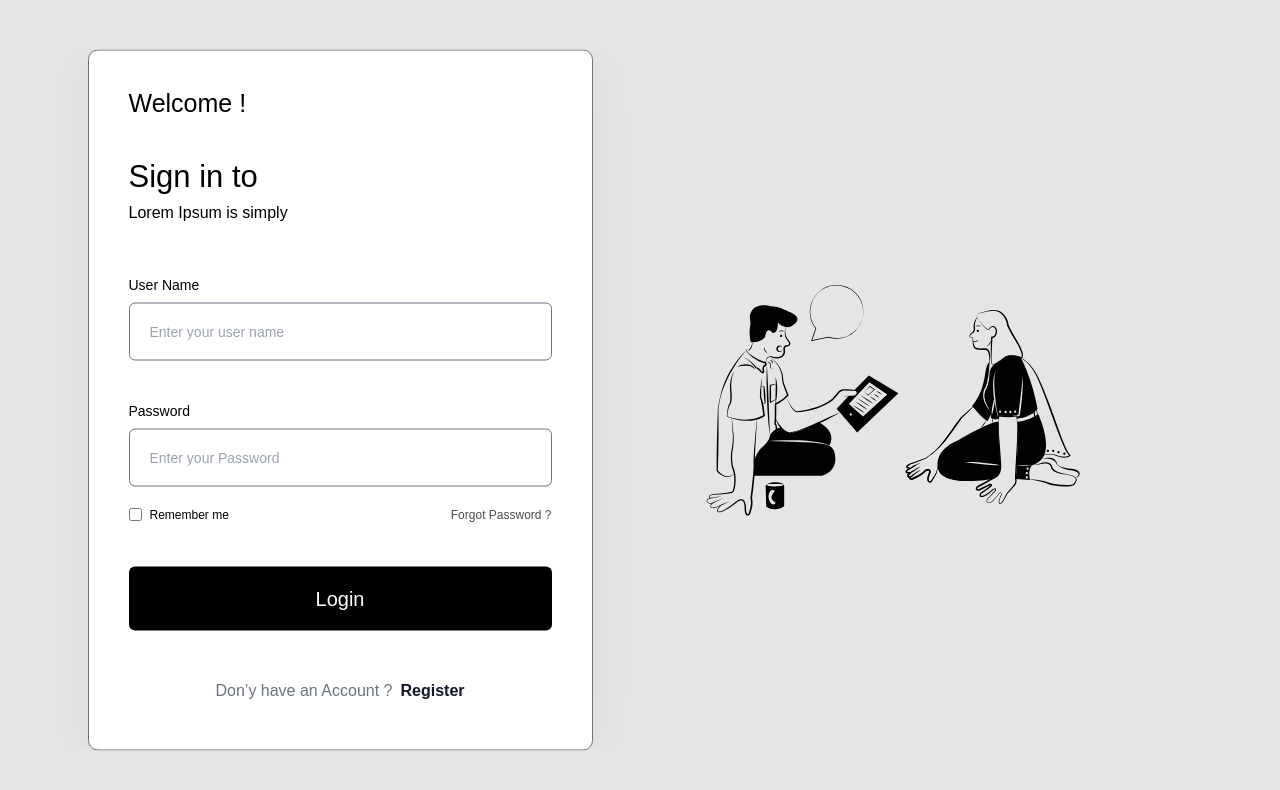
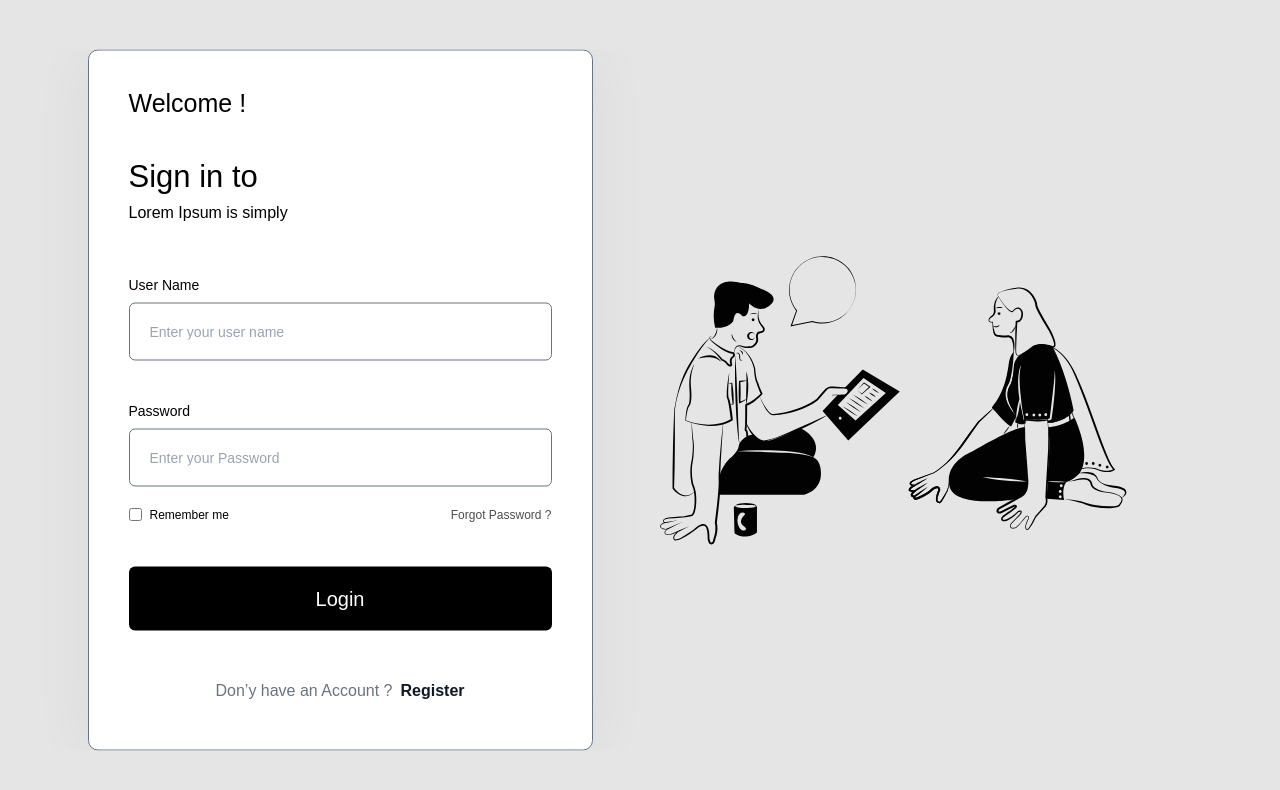
Before and after one commit to suFi7867/expertia_ai_assignment, a Next.js app: page /login in a window 1280 px wide. Shown: the top 790 px of the page. Built offline with nearby package versions, Linux system fonts and the light colour scheme.

Commit message:
RESPNSIVENESS DONE

```diff
--- a/src/pages/login/index.jsx
+++ b/src/pages/login/index.jsx
@@ -84,7 +84,7 @@ export default function Login() {
          </div>
 
 
-          <img className="bg-cover bg-center hidden lg:block width-[100%] lg:w-[50%]" src='./image.svg' />
+          <img className="bg-cover bg-center hidden lg:block w-[100%] scale-125 lg:w-[50%]" src='./image.svg' />
 
 
        </div>
--- a/src/pages/register/index.jsx
+++ b/src/pages/register/index.jsx
@@ -102,7 +102,7 @@ export default function Register() {
             </div>
 
 
-            <img className="bg-cover bg-center hidden lg:block width-[100%] lg:w-[50%]" src='./image.svg' />
+            <img className="bg-cover bg-center hidden lg:block w-[100%] scale-125 lg:w-[50%]" src='./image.svg' />
 
 
         </div>
```
